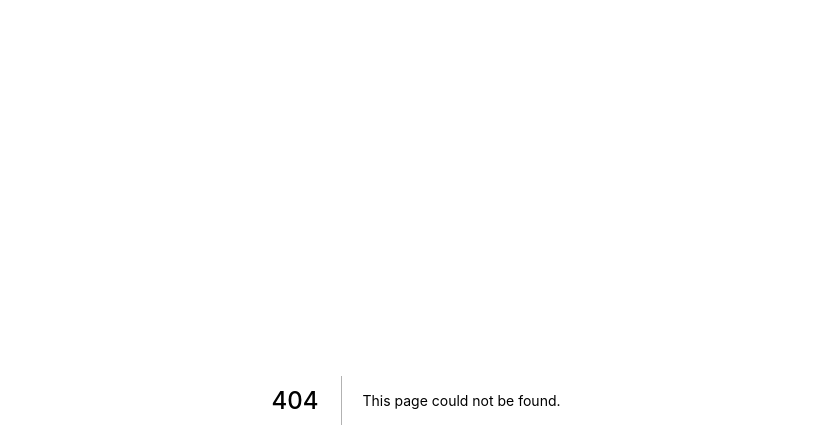
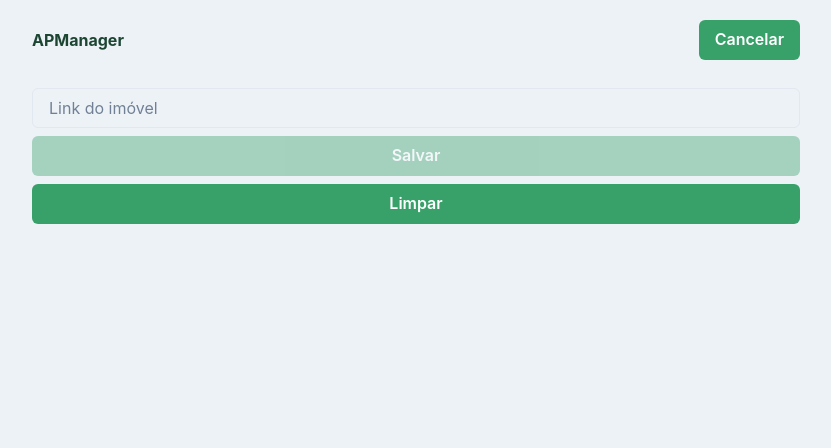
Before and after one commit to fischerafael/zap-scraper, a Next.js app: page /app/add in a window 1280 px wide. Before the commit this address had no page. Shown: the top 448 px of the page, without its empty margins (224-1055 px from the left). Built offline with nearby package versions, Linux system fonts and the light colour scheme.

Commit message:
feat: organizing the interface

```diff
--- a/pages/_app.tsx
+++ b/pages/_app.tsx
@@ -1,10 +1,13 @@
 import { ChakraProvider } from "@chakra-ui/react";
 import type { AppProps } from "next/app";
+import { ApartmentContextProvider } from "../src/contexts/useApartment";
 
 function MyApp({ Component, pageProps }: AppProps) {
   return (
     <ChakraProvider>
-      <Component {...pageProps} />
+      <ApartmentContextProvider>
+        <Component {...pageProps} />
+      </ApartmentContextProvider>
     </ChakraProvider>
   );
 }
--- /dev/null
+++ b/pages/app/add/index.tsx
@@ -0,0 +1,7 @@
+import { PageAdd } from "../../../src/pages/add";
+
+const index = () => {
+  return <PageAdd />;
+};
+
+export default index;
--- /dev/null
+++ b/src/components/Header/index.tsx
@@ -0,0 +1,16 @@
+import { Button, HStack, Text } from "@chakra-ui/react";
+import { ReactNode } from "react";
+import { handleNavigate } from "../../utils/handleNavigate";
+
+interface HeaderProps {
+  button: ReactNode;
+}
+
+export const Header = (props: HeaderProps) => {
+  return (
+    <HStack w="full" maxW="container.md" h="10vh" justify="space-between">
+      <Text fontWeight="bold">APManager</Text>
+      {props.button}
+    </HStack>
+  );
+};
--- /dev/null
+++ b/src/contexts/useApartment/index.tsx
@@ -0,0 +1,18 @@
+import { children } from "cheerio/lib/api/traversing";
+import { createContext, ReactNode, useContext } from "react";
+
+const ApartmentContext = createContext({});
+
+export const ApartmentContextProvider = ({
+  children,
+}: {
+  children: ReactNode;
+}) => {
+  return (
+    <ApartmentContext.Provider value={{}}>{children}</ApartmentContext.Provider>
+  );
+};
+
+export const useApartment = () => {
+  return useContext(ApartmentContext);
+};
--- a/src/pages/add/index.tsx
+++ b/src/pages/add/index.tsx
@@ -2,6 +2,8 @@ import { Button, Input, Text, VStack } from "@chakra-ui/react";
 import axios from "axios";
 import { serializeArray } from "cheerio/lib/api/forms";
 import { useEffect, useState } from "react";
+import { Header } from "../../components/Header";
+import { handleNavigate } from "../../utils/handleNavigate";
 
 const INITIAL_RESULT_STATE = {
   price: 0,
@@ -53,15 +55,15 @@ export const PageAdd = () => {
   }, [zapLink]);
 
   return (
-    <VStack
-      w="full"
-      bg="purple.900"
-      color="white"
-      minH="100vh"
-      p="8"
-      spacing="16"
-    >
-      <VStack w="full" maxW="container.sm">
+    <VStack bg="gray.100" w="full" minH="100vh" color="green.900" px="8">
+      <Header
+        button={
+          <Button colorScheme="green" onClick={() => handleNavigate("/app/")}>
+            Cancelar
+          </Button>
+        }
+      />
+      <VStack w="full" maxW="container.md">
         <VStack w="full">
           <Input
             w="full"
--- /dev/null
+++ b/src/utils/handleNavigate.ts
@@ -0,0 +1,5 @@
+import Router from "next/router";
+
+export const handleNavigate = (url: string) => {
+  Router.push(url);
+};
```
Also changed, not shown: src/pages/list/index.tsx (+12 -5 lines).
